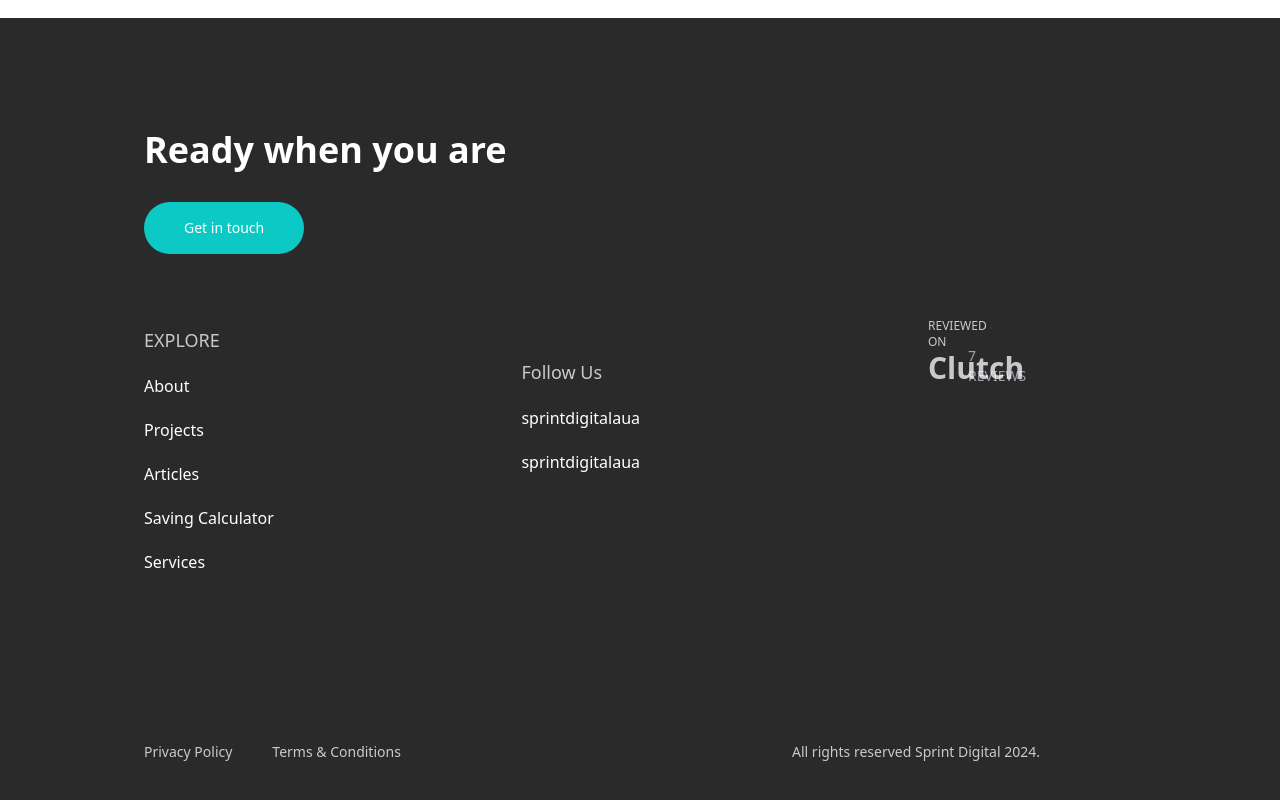
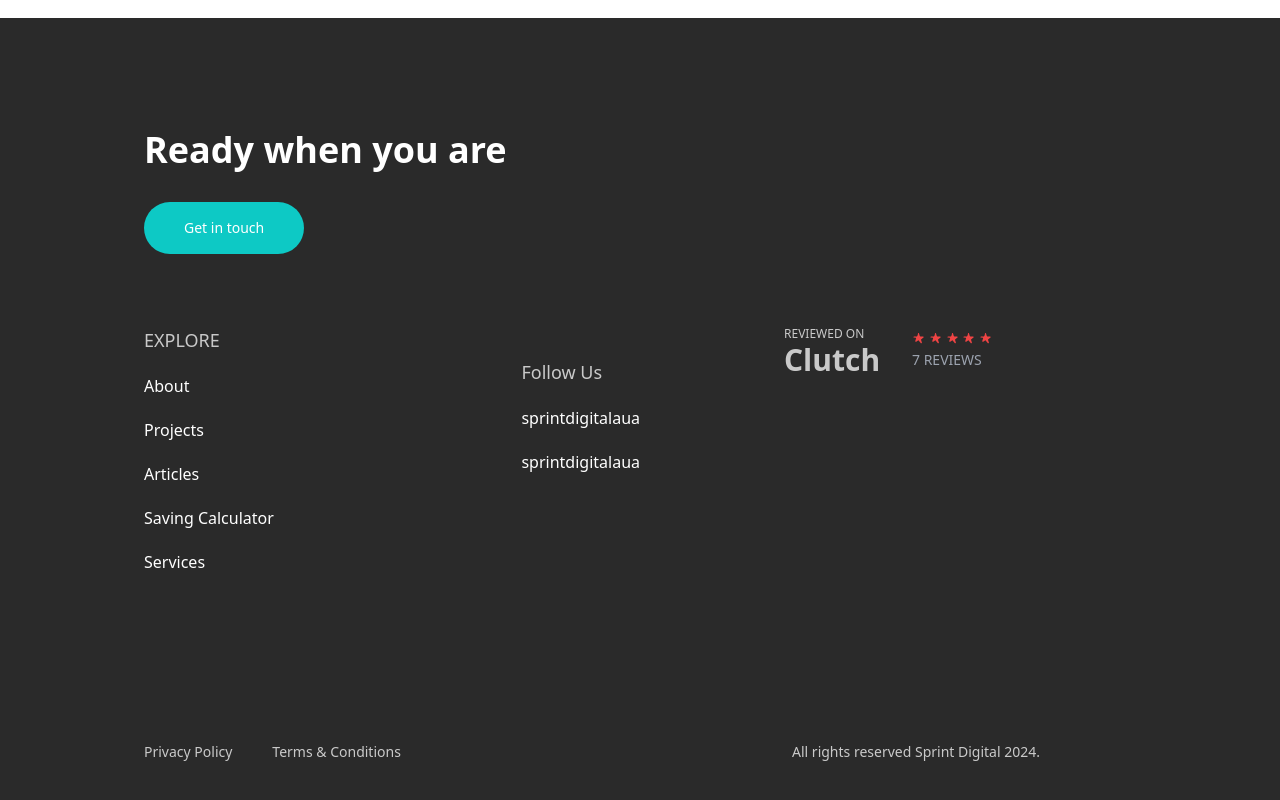
Before and after one commit to s-jamwal/sprint_react_main_project, a React (Create React App) app: page /contact in a window 1280 px wide. Shown: the part 774-1574 px from the top of the page. Built offline with nearby package versions, Linux system fonts and the light colour scheme.

Commit message:
10 commit

```diff
--- a/src/Footer.jsx
+++ b/src/Footer.jsx
@@ -39,40 +39,31 @@ const Footer = () => {
                             </div>
                         </div>
                     </div>
-                    <div className="flex items-center justify-end lg:justify-center px-0 md:px-36 md:pl-72 py-14 md:py-28">
+                    <div className="flex flex-col md:flex-row items-center justify-center px-4 sm:px-8 md:px-36 py-10 md:py-28">
                         <div className="grid grid-cols-1 md:grid-cols-2 gap-4 w-full">
-                            <div className="review self-end">
+                            <div className="review self-end md:self-center">
                                 <div className="text-xs text-white opacity-75">
                                     <p>REVIEWED ON</p>
                                     <div className="flex items-center">
-                                        <span className="text-white text-3xl font-bold">Clutch</span>
+                                        <span className="text-white text-xl sm:text-2xl md:text-3xl font-bold">Clutch</span>
                                     </div>
                                 </div>
                             </div>
-                            <div className="flex flex-col space-y-2">
-                                <div className="flex items-center space-x-1">
-                                    <svg className="w-5 h-5 text-red-500" fill="currentColor" viewBox="0 0 20 20" xmlns="http://www.w3.org/2000/svg">
+                            <div className="flex flex-col space-y-2 md:space-y-0 md:ml-4">
+                                <div className="flex items-center justify-center md:justify-start space-x-1">
+                                    {Array(5).fill().map((_, i) => (
+                                        <svg key={i} className="w-5 h-5 sm:w-6 sm:h-6 text-red-500" fill="currentColor" viewBox="0 0 20 20" xmlns="http://www.w3.org/2000/svg">
                                             <path d="M9.049 2.927c.3-.921 1.603-.921 1.902 0l1.286 3.975a1 1 0 00.95.69h4.18c.969 0 1.371 1.24.588 1.81l-3.392 2.463a1 1 0 00-.364 1.118l1.286 3.975c.3.921-.755 1.688-1.538 1.118L10 13.347l-3.393 2.463c-.783.57-1.838-.197-1.538-1.118l1.286-3.975a1 1 0 00-.364-1.118L2.598 9.402c-.783-.57-.38-1.81.588-1.81h4.18a1 1 0 00.95-.69l1.286-3.975z"></path>
                                         </svg>
-                                    <svg className="w-5 h-5 text-red-500" fill="currentColor" viewBox="0 0 20 20" xmlns="http://www.w3.org/2000/svg">
-                                        <path d="M9.049 2.927c.3-.921 1.603-.921 1.902 0l1.286 3.975a1 1 0 00.95.69h4.18c.969 0 1.371 1.24.588 1.81l-3.392 2.463a1 1 0 00-.364 1.118l1.286 3.975c.3.921-.755 1.688-1.538 1.118L10 13.347l-3.393 2.463c-.783.57-1.838-.197-1.538-1.118l1.286-3.975a1 1 0 00-.364-1.118L2.598 9.402c-.783-.57-.38-1.81.588-1.81h4.18a1 1 0 00.95-.69l1.286-3.975z"></path>
-                                    </svg>
-                                    <svg className="w-5 h-5 text-red-500" fill="currentColor" viewBox="0 0 20 20" xmlns="http://www.w3.org/2000/svg">
-                                        <path d="M9.049 2.927c.3-.921 1.603-.921 1.902 0l1.286 3.975a1 1 0 00.95.69h4.18c.969 0 1.371 1.24.588 1.81l-3.392 2.463a1 1 0 00-.364 1.118l1.286 3.975c.3.921-.755 1.688-1.538 1.118L10 13.347l-3.393 2.463c-.783.57-1.838-.197-1.538-1.118l1.286-3.975a1 1 0 00-.364-1.118L2.598 9.402c-.783-.57-.38-1.81.588-1.81h4.18a1 1 0 00.95-.69l1.286-3.975z"></path>
-                                    </svg>
-                                    <svg className="w-5 h-5 text-red-500" fill="currentColor" viewBox="0 0 20 20" xmlns="http://www.w3.org/2000/svg">
-                                        <path d="M9.049 2.927c.3-.921 1.603-.921 1.902 0l1.286 3.975a1 1 0 00.95.69h4.18c.969 0 1.371 1.24.588 1.81l-3.392 2.463a1 1 0 00-.364 1.118l1.286 3.975c.3.921-.755 1.688-1.538 1.118L10 13.347l-3.393 2.463c-.783.57-1.838-.197-1.538-1.118l1.286-3.975a1 1 0 00-.364-1.118L2.598 9.402c-.783-.57-.38-1.81.588-1.81h4.18a1 1 0 00.95-.69l1.286-3.975z"></path>
-                                    </svg>
-                                    <svg className="w-5 h-5 text-red-500" fill="currentColor" viewBox="0 0 20 20" xmlns="http://www.w3.org/2000/svg">
-                                        <path d="M9.049 2.927c.3-.921 1.603-.921 1.902 0l1.286 3.975a1 1 0 00.95.69h4.18c.969 0 1.371 1.24.588 1.81l-3.392 2.463a1 1 0 00-.364 1.118l1.286 3.975c.3.921-.755 1.688-1.538 1.118L10 13.347l-3.393 2.463c-.783.57-1.838-.197-1.538-1.118l1.286-3.975a1 1 0 00-.364-1.118L2.598 9.402c-.783-.57-.38-1.81.588-1.81h4.18a1 1 0 00.95-.69l1.286-3.975z"></path>
-                                    </svg>
+                                    ))}
                                 </div>
-                                <div className="text-sm text-gray-400">
+                                <div className="text-xs sm:text-sm text-gray-400 text-center md:text-left">
                                     <p>7 REVIEWS</p>
                                 </div>
                             </div>
                         </div>
                     </div>
+
                 </div>
                 <div className="terms-and-conditions flex flex-col md:flex-row px-8 md:px-36 py-10 md:py-14 justify-between items-center">
                     <div className="flex space-x-10 text-sm text-white opacity-75">
```
Lines whose indentation alone changed are shown as unchanged.
